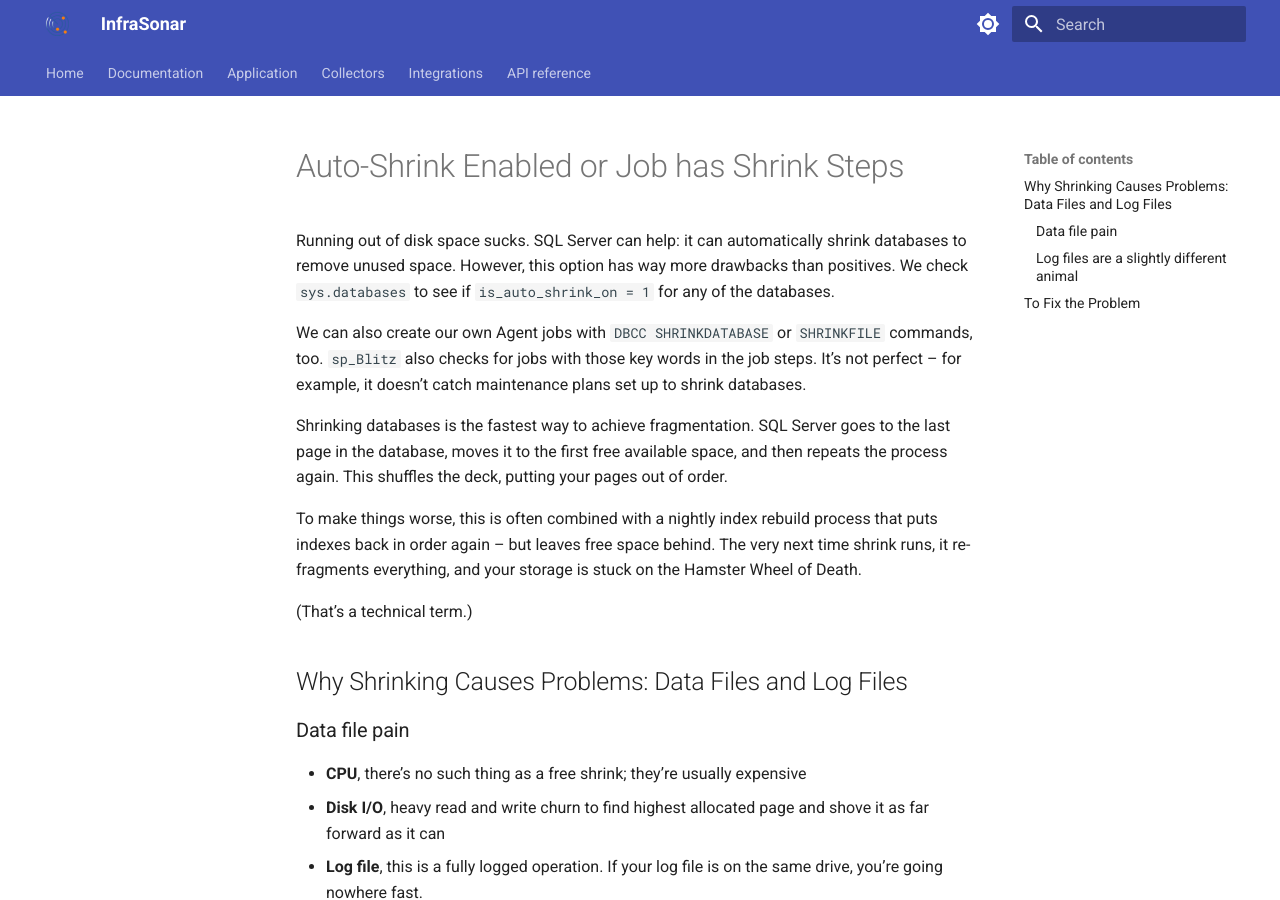
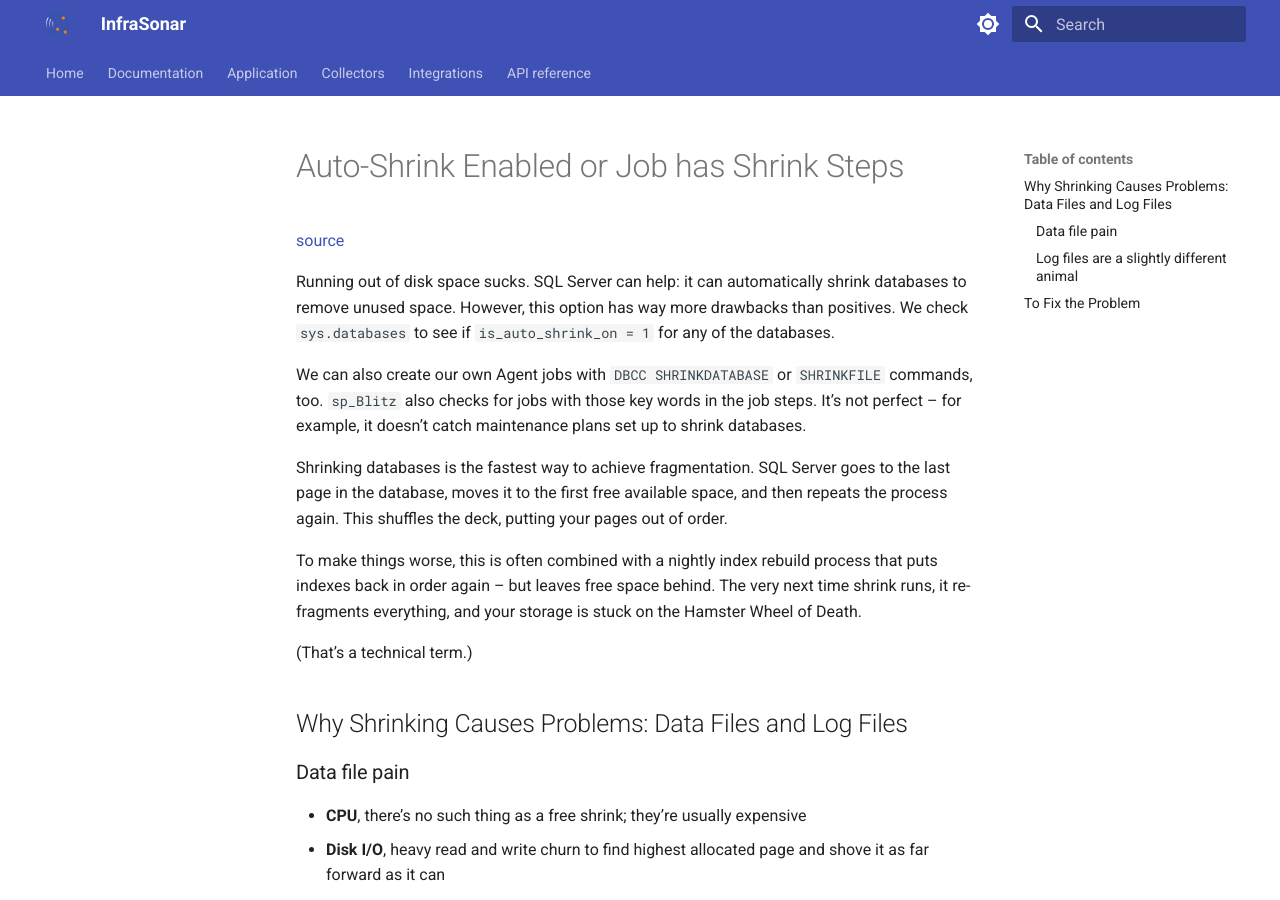
Before and after one commit to infrasonar/docs, an MkDocs documentation site: the page built from docs/collectors/probes/mssql/auto-shrink-enabled.md, in a window 1280 px wide and 900 px high. Built offline with MkDocs 1.6.1 and Material for MkDocs 9.7.7, drawn with Linux system fonts in a browser that asks for light colours.

Commit message:
Added source

```diff
--- a/docs/collectors/probes/mssql/auto-shrink-enabled.md
+++ b/docs/collectors/probes/mssql/auto-shrink-enabled.md
@@ -1,4 +1,6 @@
 # Auto-Shrink Enabled or Job has Shrink Steps
+
+[source](https://www.brentozar.com/blitz/auto-shrink-enabled/)
 
 Running out of disk space sucks.  SQL Server can help: it can automatically shrink databases to remove unused space.  However, this option has way more drawbacks than positives.  We check `sys.databases` to see if `is_auto_shrink_on = 1` for any of the databases.
 
```
